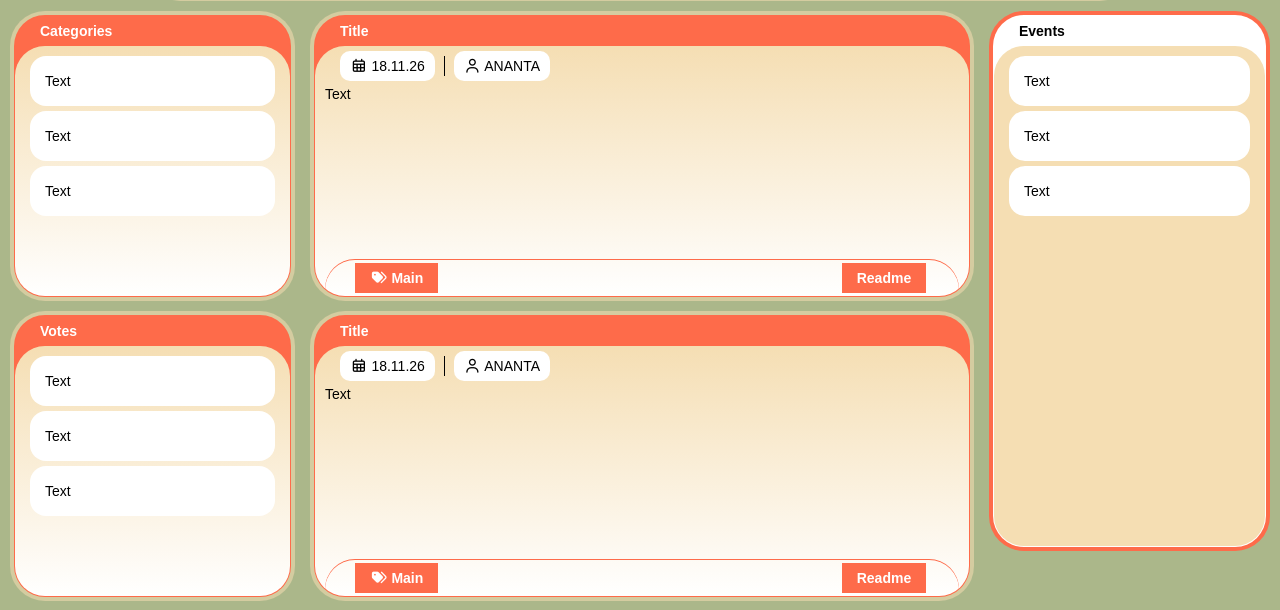
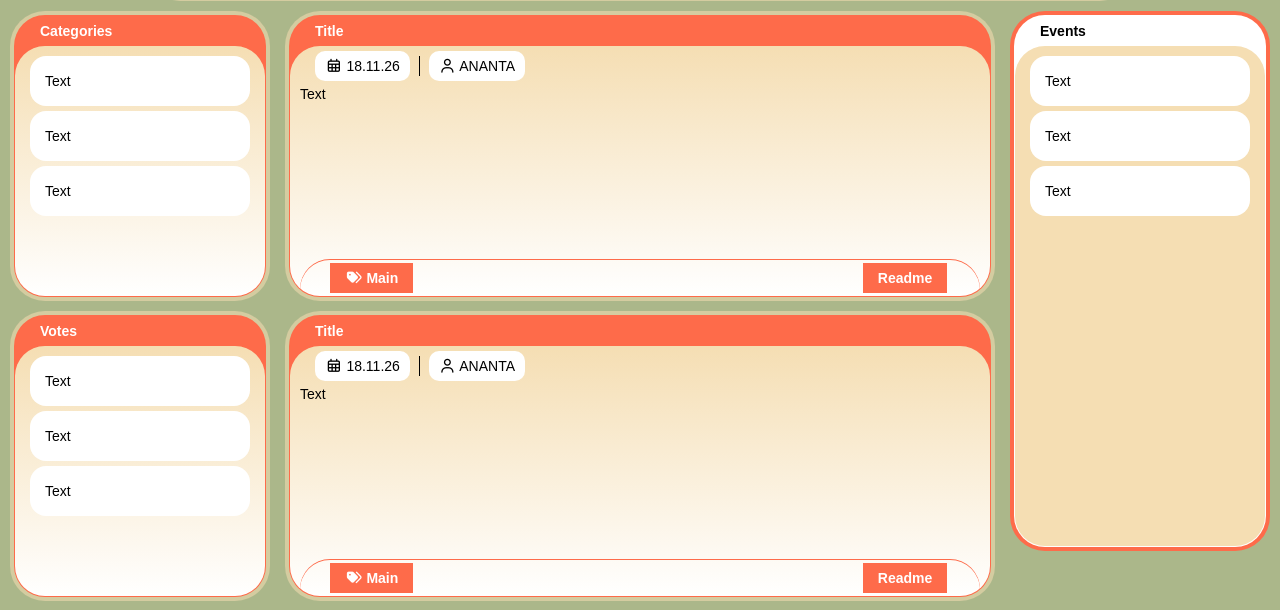
Before and after one commit to Jordancomm/Ananta-game, a plain HTML site: page index.html in a window 1280 px wide. Shown: the part 179-789 px from the top of the page. Drawn offline with Linux system fonts and the light colour scheme.

Commit message:
Update index.html

```diff
--- a/index.html
+++ b/index.html
@@ -86,7 +86,8 @@
 
       flex: 1 1 auto;
       max-width: 275px;
-      min-width: 250px;
+/*      min-width: 250px;*/
+      flex: 1 1 0;
     }
     article {
 /*      width: calc(100% - 600px);*/
@@ -104,6 +105,9 @@
       border-radius: 30px;
       box-shadow: 0 0 0 1px #fe6b4a, 0 0 0 5px #d4cca0;
       margin-bottom: 20px;
+    }
+    .widgets, .events {
+      min-width: 250px;
     }
     .widgets-body, .section-body {
       min-height: 250px;
```
